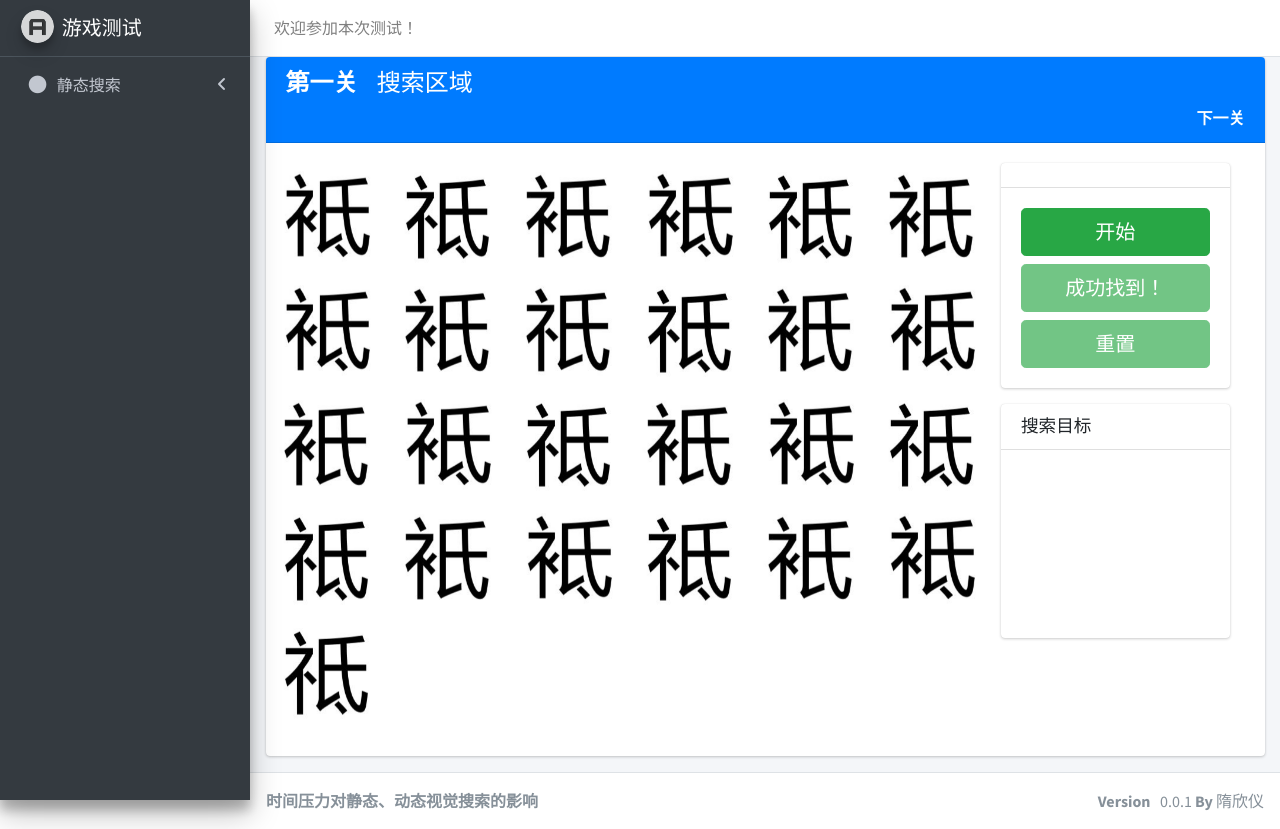
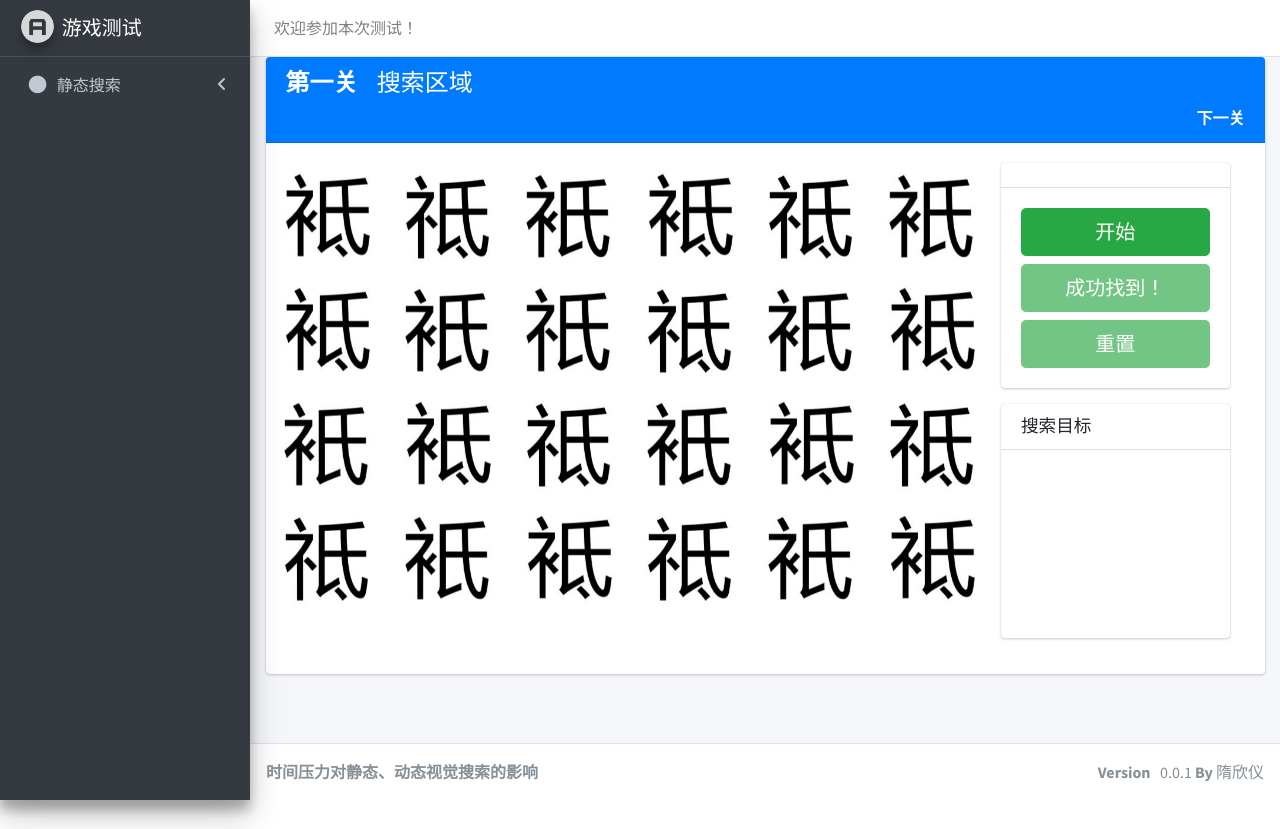
Before and after one commit to Kayla223/static, a plain HTML site: page pages/static-mun1.html in a window 1280 px wide. After the commit the page ends 800 px from the top, so only its background shows below. Drawn offline with nearby package versions, Linux system fonts and the light colour scheme.

Commit message:
Update static-mun1.html

```diff
--- a/pages/static-mun1.html
+++ b/pages/static-mun1.html
@@ -248,12 +248,6 @@
                                         <img src="../imgs/1.png" class="img-fluid mb-2" alt="white sample"/>
                                     </a>
                                 </div>
-                                <div class="filtr-item col-sm-2" data-category="4" data-sort="white sample">
-                                    <a href="javascript:void(0);" data-toggle="lightbox" data-title="sample 1 - white">
-                                        <img src="../imgs/4.png" class="img-fluid mb-2" alt="white sample"/>
-                                    </a>
-                                </div>
-
                             </div>
                             <div class="col-3">
                                 <div class="sticky-top mb-3">
```
